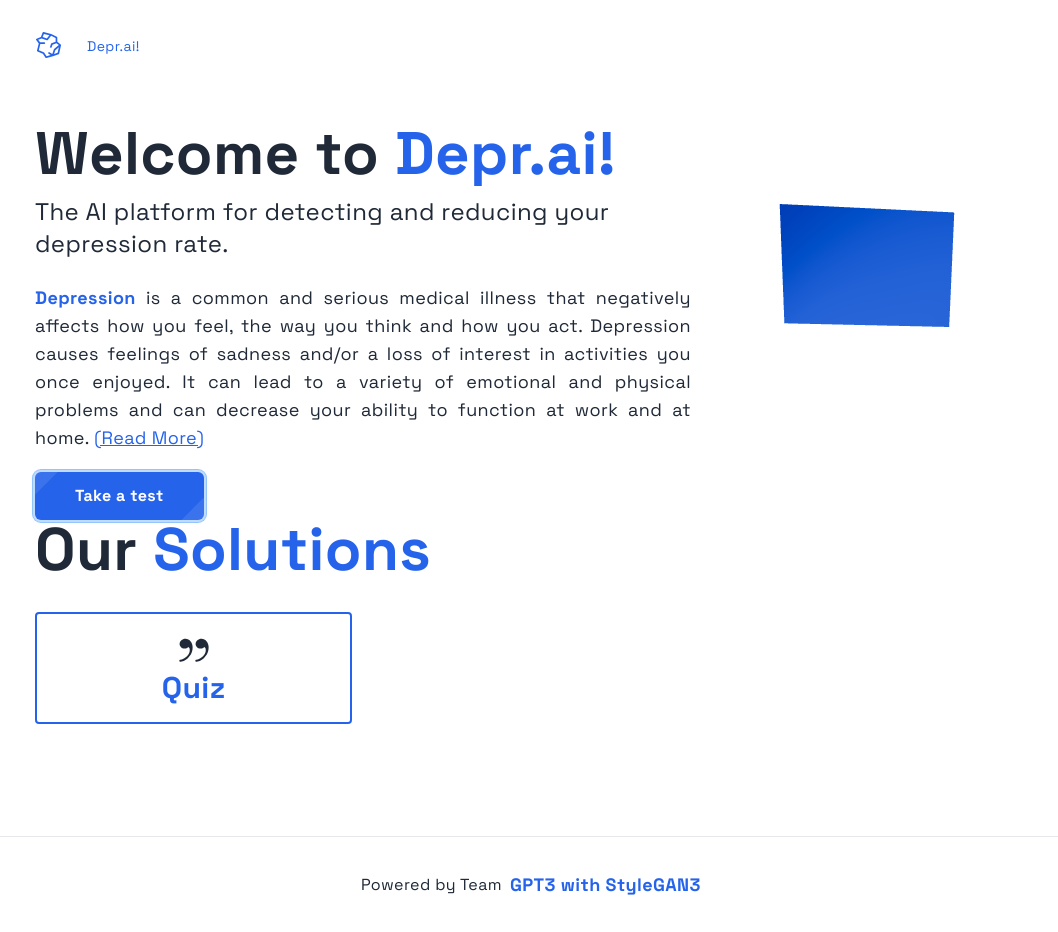
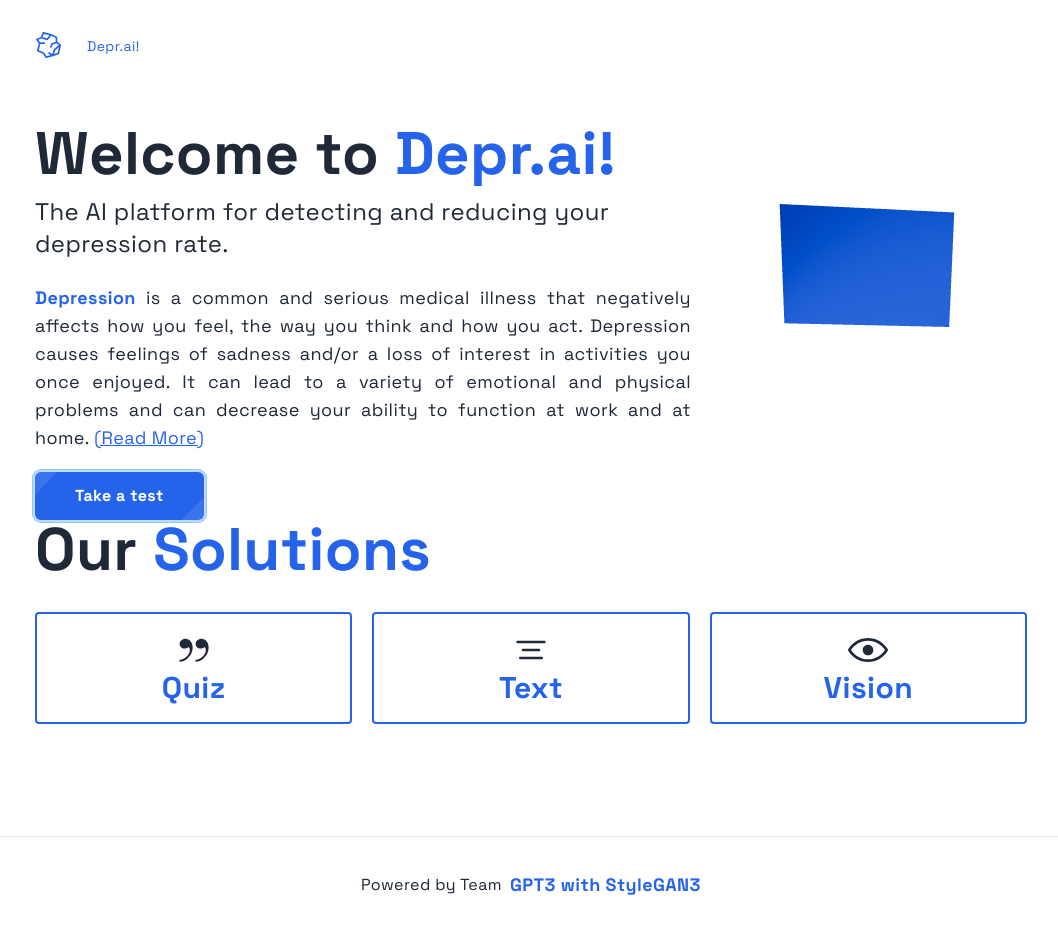
Before and after one commit to ziqinyeow/depr.ai, a Next.js app: page / in a window 1280 px wide. Shown: the whole page, without its empty margins (109-1167 px from the left). Built offline with nearby package versions, Linux system fonts and the light colour scheme.

Commit message:
update solutions

```diff
--- a/pages/index.tsx
+++ b/pages/index.tsx
@@ -112,6 +112,46 @@ const Home: NextPage = () => {
               <h2 className="text-blue-600">Quiz</h2>
             </div>
           </div>
+          <div className="p-4 border-2 border-blue-600 rounded">
+            <div className="flex flex-col items-center">
+              <svg
+                width="15"
+                height="15"
+                viewBox="0 0 15 15"
+                fill="none"
+                xmlns="http://www.w3.org/2000/svg"
+                className="w-10 h-10"
+              >
+                <path
+                  d="M2 4.5C2 4.22386 2.22386 4 2.5 4H12.5C12.7761 4 13 4.22386 13 4.5C13 4.77614 12.7761 5 12.5 5H2.5C2.22386 5 2 4.77614 2 4.5ZM4 7.5C4 7.22386 4.22386 7 4.5 7H10.5C10.7761 7 11 7.22386 11 7.5C11 7.77614 10.7761 8 10.5 8H4.5C4.22386 8 4 7.77614 4 7.5ZM3 10.5C3 10.2239 3.22386 10 3.5 10H11.5C11.7761 10 12 10.2239 12 10.5C12 10.7761 11.7761 11 11.5 11H3.5C3.22386 11 3 10.7761 3 10.5Z"
+                  fill="currentColor"
+                  fill-rule="evenodd"
+                  clip-rule="evenodd"
+                ></path>
+              </svg>
+              <h2 className="text-blue-600">Text</h2>
+            </div>
+          </div>
+          <div className="p-4 border-2 border-blue-600 rounded">
+            <div className="flex flex-col items-center">
+              <svg
+                width="15"
+                height="15"
+                viewBox="0 0 15 15"
+                fill="none"
+                xmlns="http://www.w3.org/2000/svg"
+                className="w-10 h-10"
+              >
+                <path
+                  d="M7.5 11C4.80285 11 2.52952 9.62184 1.09622 7.50001C2.52952 5.37816 4.80285 4 7.5 4C10.1971 4 12.4705 5.37816 13.9038 7.50001C12.4705 9.62183 10.1971 11 7.5 11ZM7.5 3C4.30786 3 1.65639 4.70638 0.0760002 7.23501C-0.0253338 7.39715 -0.0253334 7.60288 0.0760014 7.76501C1.65639 10.2936 4.30786 12 7.5 12C10.6921 12 13.3436 10.2936 14.924 7.76501C15.0253 7.60288 15.0253 7.39715 14.924 7.23501C13.3436 4.70638 10.6921 3 7.5 3ZM7.5 9.5C8.60457 9.5 9.5 8.60457 9.5 7.5C9.5 6.39543 8.60457 5.5 7.5 5.5C6.39543 5.5 5.5 6.39543 5.5 7.5C5.5 8.60457 6.39543 9.5 7.5 9.5Z"
+                  fill="currentColor"
+                  fill-rule="evenodd"
+                  clip-rule="evenodd"
+                ></path>
+              </svg>
+              <h2 className="text-blue-600">Vision</h2>
+            </div>
+          </div>
         </div>
       </main>
 
```
